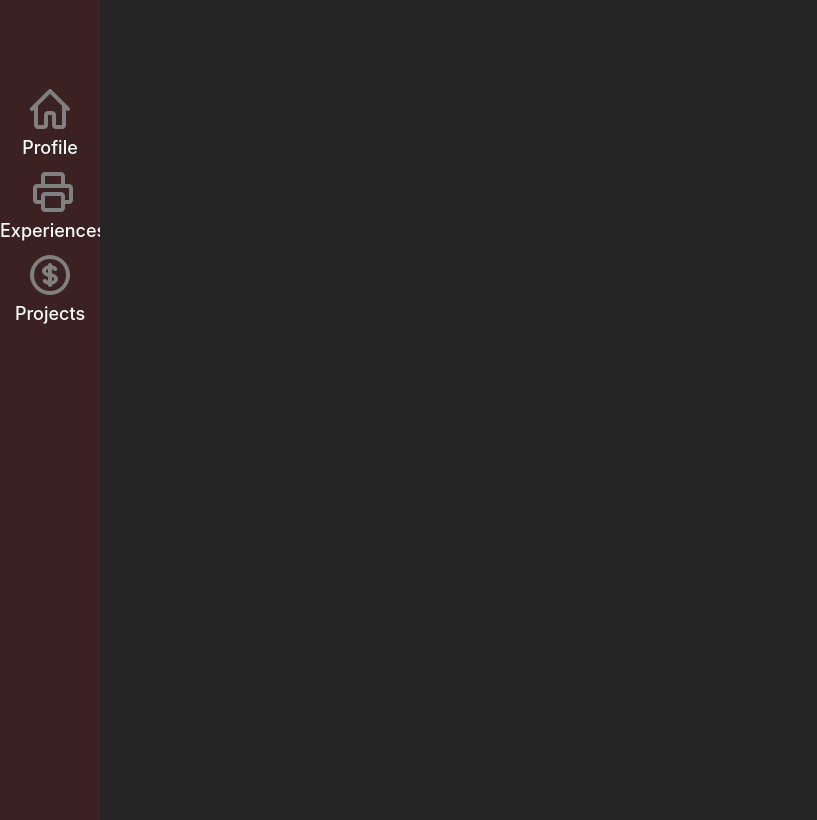
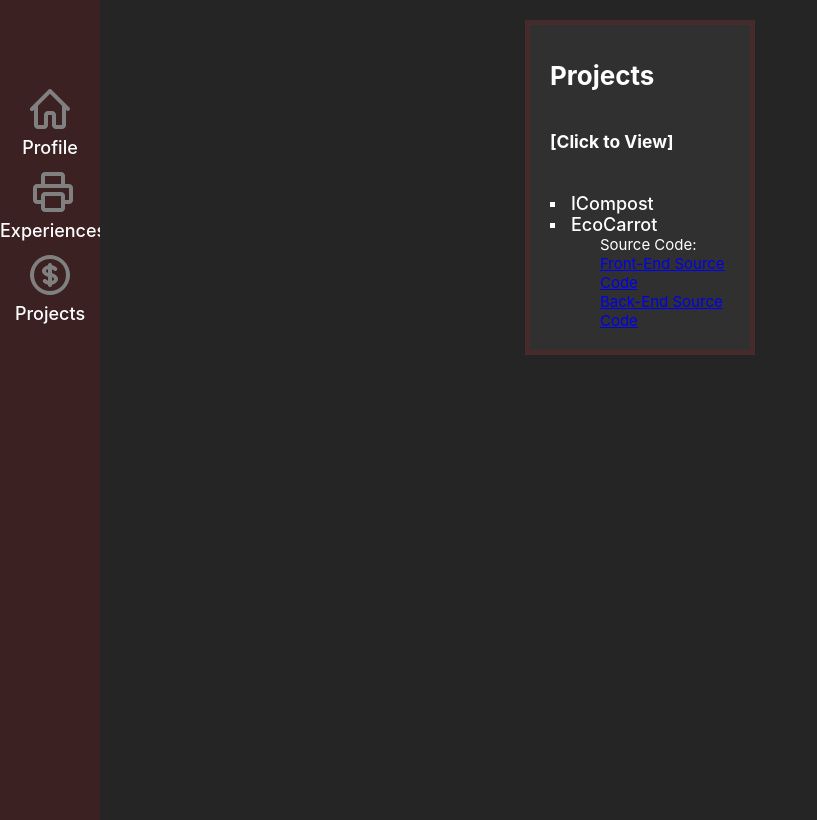
Before and after one commit to jemappellenora/FE_jemappellenoraPersonal, a React (Create React App) app: page /projects in a window 1280 px wide. Shown: the whole page, without its empty margins (0-817 px from the left). Built offline with nearby package versions, Linux system fonts and the light colour scheme.

Commit message:
Updated: Project List

```diff
--- a/src/components/containers/ProjectContainer.jsx
+++ b/src/components/containers/ProjectContainer.jsx
@@ -1,8 +1,13 @@
 import React, { Component } from "react";
+import { ProjectView } from "../views";
 
 class ProjectContainer extends Component {
   render() {
-    return <div></div>;
+    return (
+      <div>
+        <ProjectView />
+      </div>
+    );
   }
 }
 
--- a/src/components/views/ProjectView.jsx
+++ b/src/components/views/ProjectView.jsx
@@ -1,7 +1,37 @@
 import React from "react";
 
 const ProjectView = () => {
-  return <div>Hello from Home</div>;
+  return (
+    <div id="dummyProjects">
+      <div className="card">
+        <h4>Projects</h4>
+        <h6>[Click to View]</h6>
+        <li>
+          <a href="http://www.icompost.info" className="navLink">
+            ICompost
+          </a>
+        </li>
+        <li>
+          <a href="https://eco-carrot.web.app/" className="navLink">
+            EcoCarrot
+          </a>
+          <div style={{ marginLeft: "50px" }}>
+            Source Code:
+            <div>
+              <a href="https://github.com/eco-carrot/ttp-capstone-ecommerce-client">
+                Front-End Source Code
+              </a>
+            </div>
+            <div>
+              <a href="https://github.com/eco-carrot/ttp-capstone-ecommerce-server">
+                Back-End Source Code
+              </a>
+            </div>
+          </div>
+        </li>
+      </div>
+    </div>
+  );
 };
 
 export default ProjectView;
```
